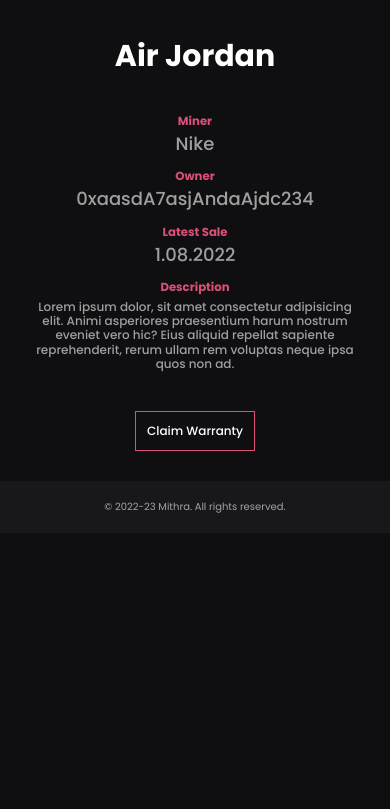
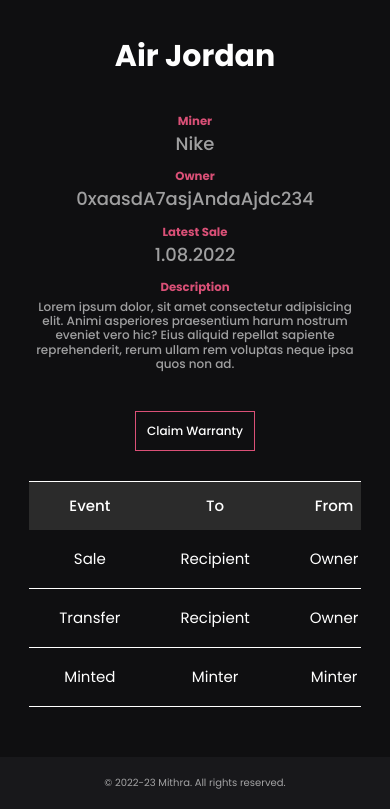
Before and after one commit to Mithra-Warranty/mithra_client, a Next.js app: page /warranty/1 in a window 390 px wide. Shown: the part 509-1318 px from the top of the page. Before the commit the page ends 1042 px from the top, so only its background shows below. Built offline with nearby package versions, Linux system fonts and the light colour scheme.

Commit message:
feature: history component for warranty transactions (#10)
* introduce transaction history

* make table responsive

* convert to link

* apply suggestions from code review

* apply suggestions from code review

```diff
--- /dev/null
+++ b/components/tables/Table.tsx
@@ -0,0 +1,48 @@
+import styles from '../../styles/components/TableGeneric.module.scss';
+
+// constants and variables
+interface Header {
+    txn: string;
+    event?: string;
+    to?: string;
+    from?: string;
+    date?: string
+}
+
+function Table({headers, data} : {headers: Header, data: any}) {
+    return (
+        <table className={styles.table}>
+            <thead>
+                <tr className={styles.table__row__header}>
+                    {Object.values(headers).map((header: string) => {
+                        return (
+                            <th className={styles.table__header} key={header}>{header}</th>
+                        );
+                    })}
+                </tr>
+            </thead>
+            <tbody>
+                {data.map((entry: any, id: number) => {
+                    return (
+                        <tr className={styles.table__row__content} key={id}>
+                            {Object.keys(headers).map((header: string) =>
+                                Object.entries(entry).map(([key, val]: [key: string, val: any]) => {
+                                    if(key == header) {
+                                        return (
+                                            <td className={styles.table__content} key={key}>
+                                                {key === 'txn' ? <a href="#">{val}</a> : val}
+                                            </td>
+                                        )
+                                    }
+                                }
+                            )
+                        )}
+                        </tr>
+                    );
+                })}
+            </tbody>
+        </table>
+    );
+}
+
+export default Table;
--- /dev/null
+++ b/pages/mocks/MockWarranty.json
@@ -0,0 +1,36 @@
+{
+    "name": "CryptoApe #1777",
+    "minter": "CryptoApe Co.",
+    "description": "Imperdiet at in interdum mattis. Cursus faucibus pellentesque vitae risus sit commodo vitae. Imperdiet at in interdum mattis. Cursus faucibus pellentesque vitae risus sit commodo vitae.",
+    "txnAddress": "0x4040d1dd5B6f9C864d9db560D72a247c178aE86B",
+    "owner": "Null_Crack",
+    "ownerAddress": "0x29D7d1dd5B6f9C864d9db560D72a247c178aE86B",
+    "bid": 0.54,
+    "bidAddress": "0x34D7d1dd5B689C864d9db560D72a247c178aE86B",
+    "history": [
+        {
+            "event": "Sale",
+            "to": "Recipient",
+            "from": "Owner",
+            "price": 0.43,
+            "date": "01.01.2001",
+            "txn": "0x1472d1dd5B6f9C864d9db560D72a247c178aE86B"
+        },
+        {
+            "event": "Transfer",
+            "to": "Recipient",
+            "from": "Owner",
+            "price": null,
+            "date": "01.01.2001",
+            "txn": "0x8900d1dd5B6f9C864d9db560D72a247c178aE86B"
+        },
+        {
+            "event": "Minted",
+            "to": "Minter",
+            "from": "Minter",
+            "price": null,
+            "date": "01.01.2001",
+            "txn": "0x5230d1dd5B6f9C864d9db560D72a247c178aE86B"
+        }
+    ]
+}
--- a/pages/warranty/[slug].tsx
+++ b/pages/warranty/[slug].tsx
@@ -7,8 +7,23 @@ import styles from '../../styles/components/warrantyPage.module.scss';
 import Meta from '../../components/utils/Meta';
 import Image from 'next/image';
 import Button from '../../components/reusables/Button';
+import Table from '../../components/tables/Table';
+import { useState } from 'react';
+
+// mock data
+import MockWarranty from '../mocks/MockWarranty.json';
 
 // variables / constants
+
+const mockWarranty = MockWarranty
+
+const warrantyHistory = {
+  "event": "Event",
+  "to": "To",
+  "from": "From",
+  "date": "Date",
+  "txn": "Transaction"
+}
 
 const meta = {
   title: 'Warranty Card',
@@ -16,6 +31,8 @@ const meta = {
 };
 
 const WarrantyCard: NextPage = () => {
+  const [warranty, setWarranty] = useState<any>(mockWarranty)
+
   return (
     <>
       <Meta {...meta} />
@@ -62,6 +79,9 @@ const WarrantyCard: NextPage = () => {
             </Button>
           </div>
         </div>
+        <div className={styles.top__table}>
+          <Table headers={warrantyHistory} data={warranty.history} />
+        </div>
       </div>
     </>
   );
--- /dev/null
+++ b/styles/components/TableGeneric.module.scss
@@ -0,0 +1,39 @@
+@use '../utils/variables' as *;
+@use '../utils/include-media' as *;
+
+.table {
+    width: 85%;
+    font-size: 1.5rem;
+    border-collapse: collapse;
+    overflow-x: auto;
+    display: block;
+
+    &__row {
+        &__header {
+            border-top: 1px solid $clr-white;
+        }
+
+        &__content {
+            border-bottom: 1px solid $clr-white;
+        }
+    }
+
+    &__header {
+        background-color: #2b2b2b;
+        font-weight: 500;
+        padding: 15px 3rem;
+        text-align: center;
+    }
+
+    &__content {
+        font-weight: 400;
+        padding: 20px 3rem;
+        text-align: center;
+
+        a {
+            :hover {
+                cursor: pointer;
+            }
+        }
+    }
+}
--- a/styles/components/warrantyPage.module.scss
+++ b/styles/components/warrantyPage.module.scss
@@ -118,6 +118,15 @@
         }
       }
     }
-    // sample review comment
+
+    &__table {
+      width: 100vw;
+      display: flex;
+      justify-content: center;
+      margin: 3rem 0 5rem 0;
+      @include media('>=mindesk') {
+        width: 100%;
+      }
+    }
   }
 }
```
